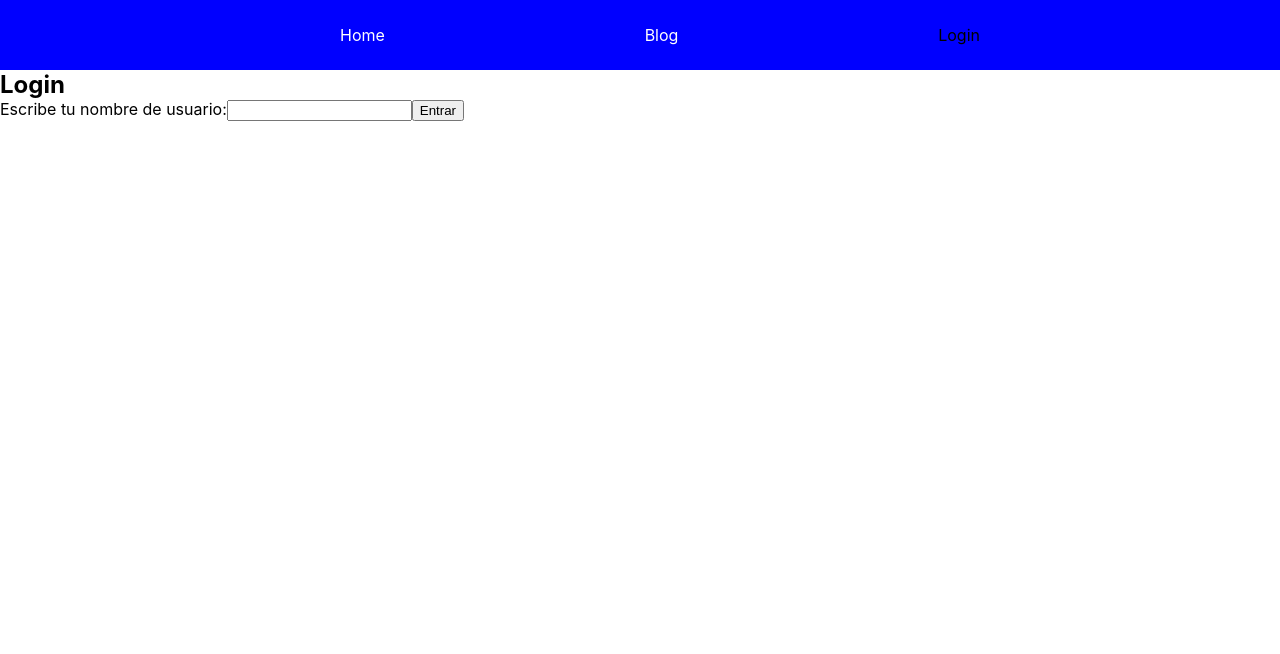
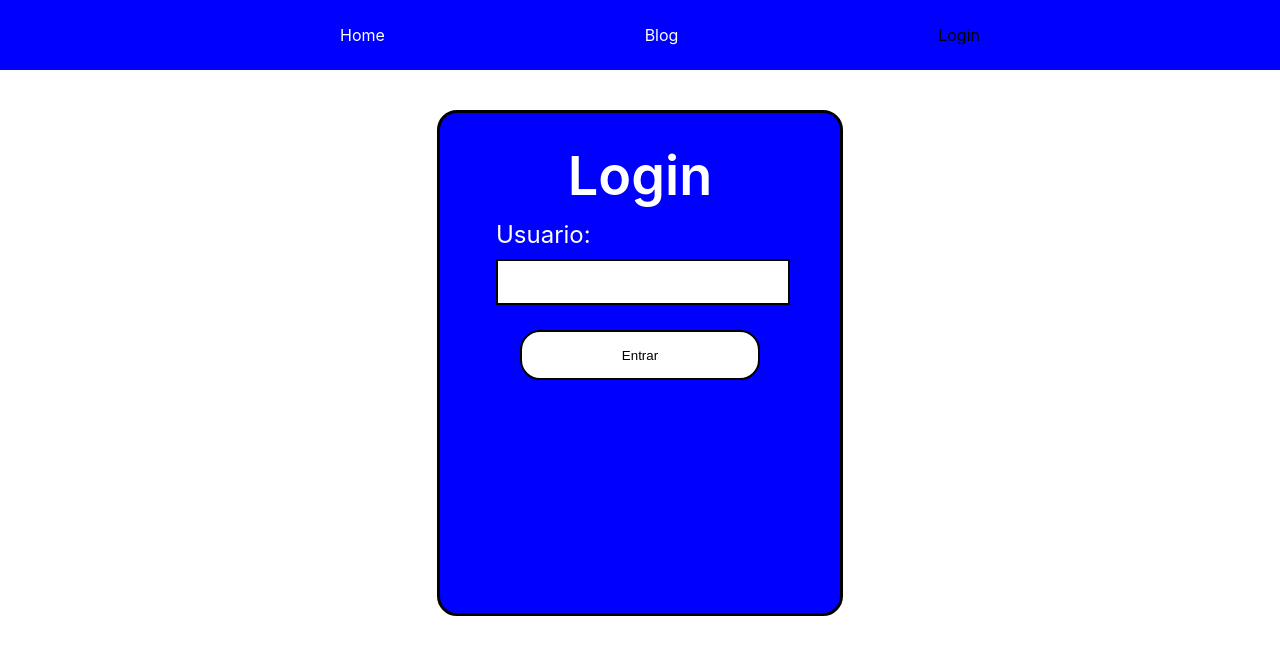
Before and after one commit to montesp/react-router-example, a React (Create React App) app: page /#/login in a window 1280 px wide. Shown: the top 654 px of the page. Built offline with nearby package versions, Linux system fonts and the light colour scheme.

Commit message:
login styles created

```diff
--- a/src/App.css
+++ b/src/App.css
@@ -1,6 +1,6 @@
 .main {
   display: flex;
   flex-direction: column;
-  justify-content: center;
   margin: 40px;
+  min-height: calc(100vh - 70px);
 }
--- a/src/components/Blog/Blog.jsx
+++ b/src/components/Blog/Blog.jsx
@@ -9,7 +9,7 @@ function Blog() {
       <section className="blog">
         <h1 className="blog__title">Blog</h1>
         {blogdata.map(post => (
-          <BlogLink key={post.slugf} post={post}/>
+          <BlogLink key={post.slug} post={post}/>
         ))}
         <Outlet/>
       </section>
--- /dev/null
+++ b/src/components/Login/Login.css
@@ -0,0 +1,51 @@
+.login {
+  background-color: blue;
+  width: 30%;
+  height: 440px;
+  display: block;
+  margin: 0 auto;
+  padding: 30px 20px;
+  border: 3px solid black;
+  border-radius: 20px;
+  color: white;
+}
+
+.login__title {
+  margin-bottom: 15px;
+  font-size: 54px;
+  font-weight: 600;
+  text-align: center;
+}
+
+.login__form {
+  width: 80%;
+  display: flex;
+  flex-direction: column;
+  margin: 0 auto;
+}
+
+.login__form-text {
+  font-size: 24px;
+  line-height: 24px;
+  margin-bottom: 12px;
+}
+
+.login__form-input{
+  width: calc(100% - 15px);
+  height: 40px;
+  margin-bottom: 25px;
+  padding-left: 15px;
+  border: 2px solid black;
+  font-size: 24px;
+}
+
+.login__form-button {
+  background-color: white;
+  width: 240px;
+  height: 50px;
+  margin: 0 auto;
+  border: 2px solid black;
+  border-radius: 20px;
+  color: black;
+  outline: 0;
+}
--- a/src/components/Login/Login.jsx
+++ b/src/components/Login/Login.jsx
@@ -1,6 +1,7 @@
 import React from "react";
 import { useAuth } from "../../hooks/auth";
 import { Navigate } from "react-router-dom";
+import './Login.css';
 
 function Login() {
   const auth = useAuth();
@@ -16,17 +17,20 @@ function Login() {
   }
 
   return (
-    <>
-      <h2>Login</h2>
-      <form onSubmit={login}>
-        <label id="user">Escribe tu nombre de usuario:</label>
-        <input
-          value={username}
-          onChange={e => setUsername(e.target.value)}
-        />
-        <button type="submit">Entrar</button>
-      </form>
-    </>
+    <main className="main">
+      <section className="login">
+        <h2 className="login__title">Login</h2>
+        <form className="login__form" onSubmit={login}>
+          <label className="login__form-text" id="user">Usuario:</label>
+          <input
+            className="login__form-input"
+            value={username}
+            onChange={e => setUsername(e.target.value)}
+          />
+          <button className="login__form-button " type="submit">Entrar</button>
+        </form>
+      </section>
+    </main>
   );
 }
 
--- a/src/index.css
+++ b/src/index.css
@@ -1,5 +1,7 @@
 body {
   margin: 0;
+  width: 100vw;
+  height: 100vh;
   font-family: -apple-system, BlinkMacSystemFont, 'Segoe UI', 'Roboto', 'Oxygen',
     'Ubuntu', 'Cantarell', 'Fira Sans', 'Droid Sans', 'Helvetica Neue',
     sans-serif;
```
